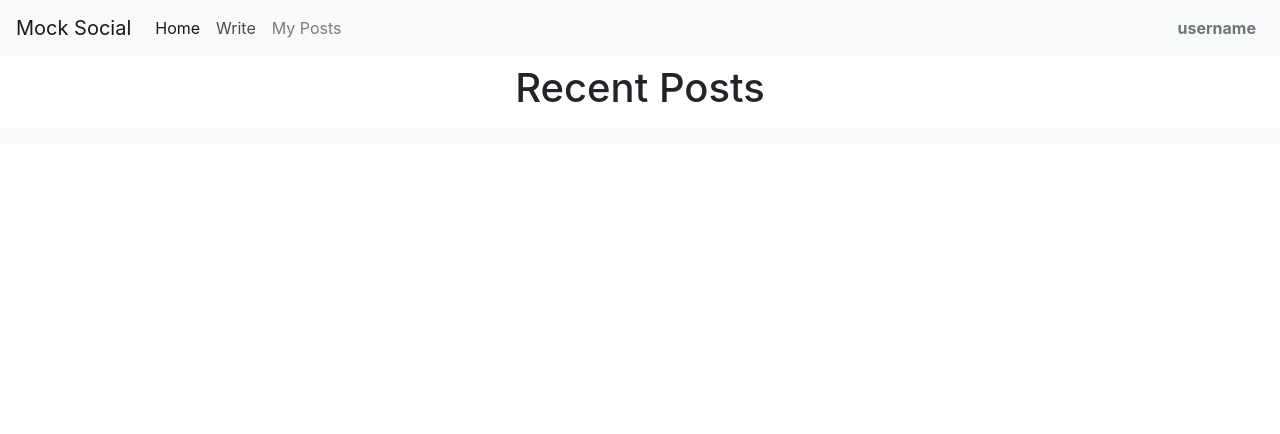
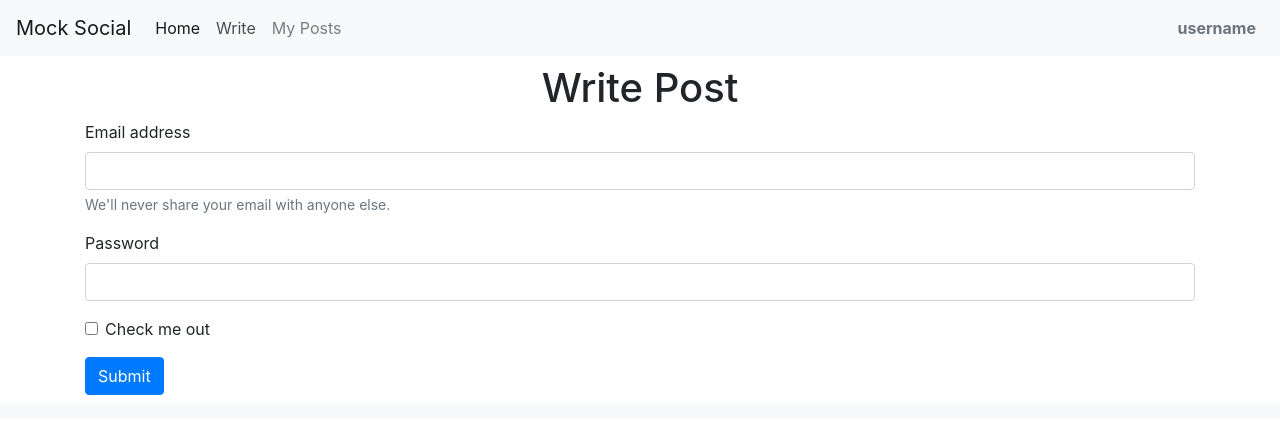
Before and after one commit to DeepakBarwal/social-media-project, a website: page src/public/index.html in a window 1280 px wide. Both pictures are taken after a click on the link "Write". Drawn offline with nearby package versions, Linux system fonts and the light colour scheme; no server answers; files whose address does not match are found by name.

Commit message:
nav links and write page

```diff
--- /dev/null
+++ b/src/public/app/navbar.js
@@ -0,0 +1,6 @@
+let navlinks = $('.navbar-nav .nav-link');
+
+navlinks.click((e) => {
+  let componentUrl = `/components/${$(e.target).attr('data-component')}.html`;
+  $('#content').load(componentUrl);
+});
--- a/src/public/components/navbar.html
+++ b/src/public/components/navbar.html
@@ -14,12 +14,10 @@
   <div class="collapse navbar-collapse" id="navbarNav">
     <ul class="navbar-nav">
       <li class="nav-item active">
-        <a class="nav-link" href="#"
-          >Home <span class="sr-only">(current)</span></a
-        >
+        <a class="nav-link" href="#" data-component="all-posts">Home</a>
       </li>
       <li class="nav-item">
-        <a class="nav-link" href="#">Write</a>
+        <a class="nav-link" href="#" data-component="write-post">Write</a>
       </li>
       <li class="nav-item">
         <a class="nav-link" href="#">My Posts</a>
@@ -32,3 +30,5 @@
     </div>
   </div>
 </nav>
+
+<script src="app/navbar.js"></script>
--- /dev/null
+++ b/src/public/components/write-post.html
@@ -0,0 +1,28 @@
+<div class="container my-2">
+  <h1 class="h1 text-center">Write Post</h1>
+  <form>
+    <div class="form-group">
+      <label for="exampleInputEmail1">Email address</label>
+      <input
+        type="email"
+        class="form-control"
+        id="exampleInputEmail1"
+        aria-describedby="emailHelp"
+      />
+      <small id="emailHelp" class="form-text text-muted"
+        >We'll never share your email with anyone else.</small
+      >
+    </div>
+    <div class="form-group">
+      <label for="exampleInputPassword1">Password</label>
+      <input type="password" class="form-control" id="exampleInputPassword1" />
+    </div>
+    <div class="form-group form-check">
+      <input type="checkbox" class="form-check-input" id="exampleCheck1" />
+      <label class="form-check-label" for="exampleCheck1">Check me out</label>
+    </div>
+    <button type="submit" class="btn btn-primary">Submit</button>
+  </form>
+</div>
+
+<script src="/app/write-post.js"></script>
```
Also changed, not shown: src/public/app/write-post.js (added).
